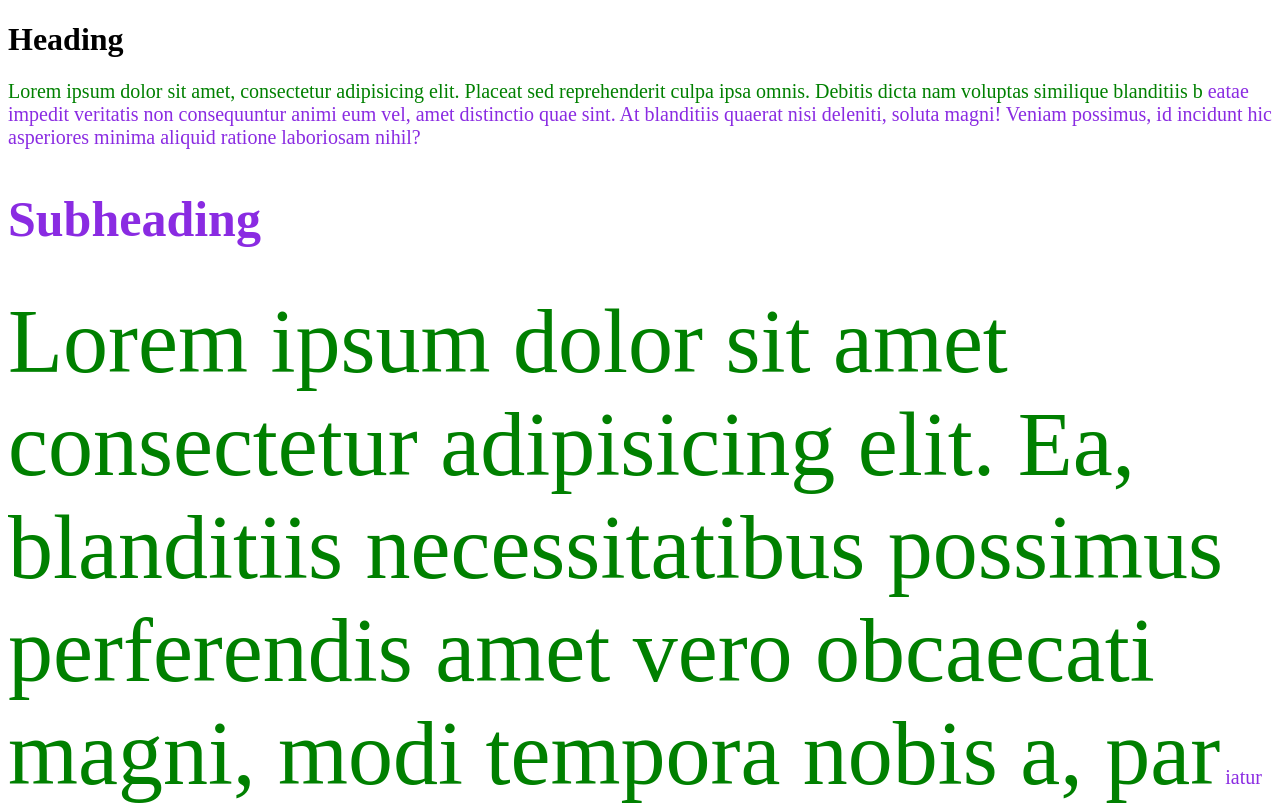
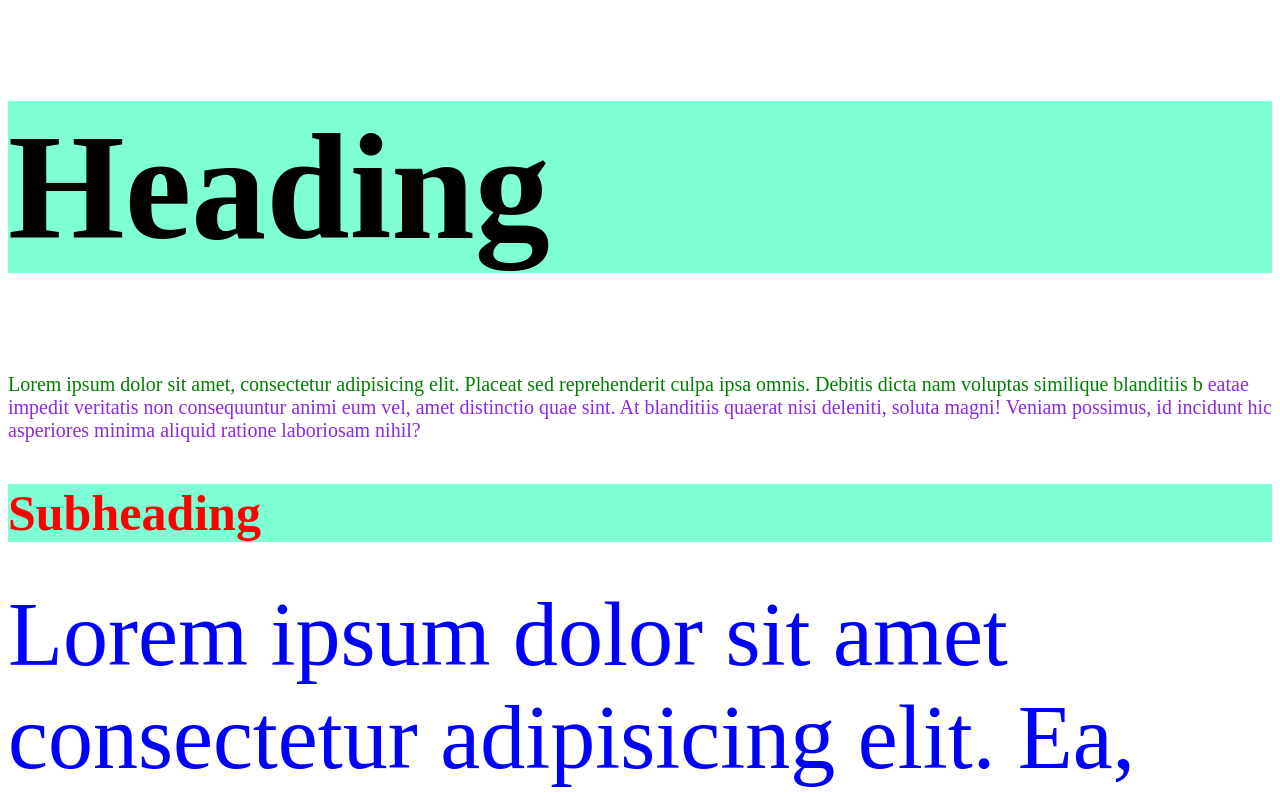
Before and after one commit to ONL-JS-FE2022-1/html-css-project, a plain HTML site: page index.html in a window 1280 px wide. Shown: the top 805 px of the page. Drawn offline with Linux system fonts and the light colour scheme.

Commit message:
Cascade principe

```diff
--- a/index.html
+++ b/index.html
@@ -7,7 +7,7 @@
     <title>CSS welcome!!!!</title>
 
     <style>
-        /* Tag selector */
+        /* Tag selector - 0001 */
         p {
             /* Colors */
             /* color: #856895; -- hexadecimal */
@@ -21,21 +21,30 @@
             font-size: 20px;
         }
 
-        /* ID selector */
+        /* Tag selector - 0001 */
+        h1, h2, h3 {
+            font-size: 150px;
+            background-color: aquamarine;
+        }
+
+        /* ID selector - 0100*/
         #heading {
             color: blueviolet;
             font-size: 50px;
         }
 
         /* DRY - Don`t repeat yourself */
-        /* Class selector */
+        /* Class selector - 0010 */
         .green-text {
             color: green;
         }
 
         .big-text {
             font-size: 90px;
+            color: blue;
         }
+
+        /* inline - 1000 */
     </style>
   </head>
   <body title="Hello world">
@@ -51,7 +60,7 @@
     </p>
 
     <article>
-      <h2 id="heading">Subheading</h2>
+      <h2 id="heading" style="color: red;">Subheading</h2>
       <p>
         <span class="green-text big-text">Lorem ipsum dolor sit amet consectetur adipisicing elit. Ea, blanditiis
             necessitatibus possimus perferendis amet vero obcaecati magni, modi
```
